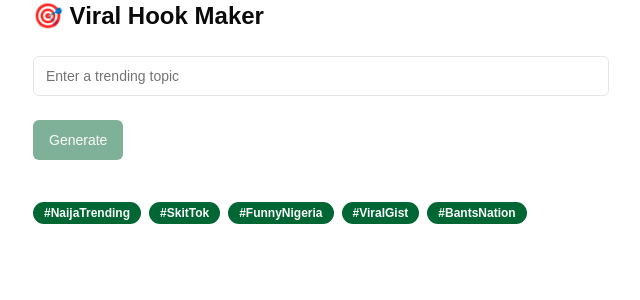
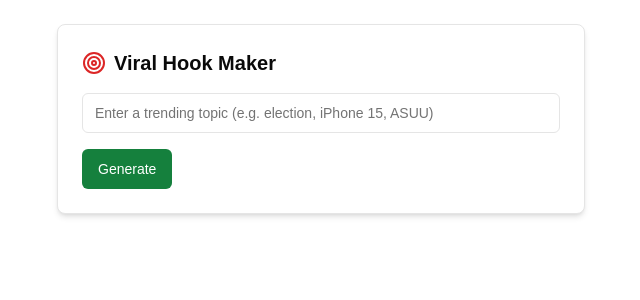
Before and after one commit to adeoyeallen/clapback-studio, a Next.js app: page /tools/viralHookMaker in a window 1280 px wide. Shown: the top 300 px of the page, without its empty margins (319-959 px from the left). Built offline with nearby package versions, Linux system fonts and the light colour scheme.

Commit message:
fix: restore ViralHookMaker layout and working Generate button

```diff
--- a/app/tools/viralHookMaker/page.tsx
+++ b/app/tools/viralHookMaker/page.tsx
@@ -1,73 +1,66 @@
-"use client"
-import { useState } from "react"
-import { Input } from "@/components/ui/input"
-import { Button } from "@/components/ui/button"
-import { Card } from "@/components/ui/card"
-import { Badge } from "@/components/ui/badge"
+'use client'
+
+import { useState } from 'react'
+import { Input } from '@/components/ui/input'
+import { Button } from '@/components/ui/button'
+import { Card } from '@/components/ui/card'
+import { Badge } from '@/components/ui/badge'
+import { Target } from 'lucide-react'
 
 export default function ViralHookMaker() {
-  const [topic, setTopic] = useState("")
+  const [topic, setTopic] = useState('')
   const [hooks, setHooks] = useState<string[]>([])
-  const [loading, setLoading] = useState(false)
 
-  const handleGenerate = async () => {
-    setLoading(true)
-    setHooks([])
+  const handleGenerate = () => {
+    if (!topic) return
 
-    // Simulate AI call delay
-    setTimeout(() => {
-      setHooks([
-        `🔥 "${topic}" wey go burst your head`,
-        `💡 Why everyone dey talk about "${topic}"`,
-        `🤣 Nigerians no go believe this about "${topic}"`
-      ])
-      setLoading(false)
-    }, 2000)
-  }
-
-  const handleSend = (tool: string) => {
-    alert(`✅ Sent to ${tool}!`)
+    // Mocked hook generation logic
+    const mockHooks = [
+      `🔥 "${topic}" is breaking the internet. Here's why everyone is talking! #${topic.replace(/\s+/g, '')} #NaijaTrends`,
+      `😂 You won't believe what happened with "${topic}" – must-watch! #FunnyNaija #${topic.split(' ')[0]}`,
+      `💥 This "${topic}" story will blow your mind. Nigerians are not smiling! 🇳🇬 #GistNigeria #TrendingNow`,
+    ]
+    setHooks(mockHooks)
   }
 
   return (
-    <div className="max-w-xl mx-auto space-y-6">
-      <h1 className="text-2xl font-bold">🎯 Viral Hook Maker</h1>
+    <div className="max-w-xl mx-auto p-6">
+      <Card className="p-6 space-y-4 shadow-md">
+        <div className="flex items-center gap-2">
+          <Target className="text-red-600" />
+          <h2 className="text-xl font-semibold">Viral Hook Maker</h2>
+        </div>
 
         <Input
-        placeholder="Enter a trending topic"
+          placeholder="Enter a trending topic (e.g. election, iPhone 15, ASUU)"
           value={topic}
           onChange={(e) => setTopic(e.target.value)}
         />
 
-      <Button onClick={handleGenerate} disabled={!topic || loading}>
-        {loading ? "Generating..." : "Generate"}
+        <Button onClick={handleGenerate} className="bg-green-700 text-white hover:bg-green-800">
+          Generate
         </Button>
 
-      {loading && <p className="text-sm text-muted">🔄 Thinking like a Naija genius…</p>}
-
         {hooks.length > 0 && (
-        <Card className="p-4 space-y-2">
-          {hooks.map((hook, idx) => (
-            <p key={idx}>👉 {hook}</p>
-          ))}
-          <div className="flex gap-2 pt-2">
-            <Button variant="outline" onClick={() => handleSend("SkitFusion")}>
-              Send to SkitFusion
-            </Button>
-            <Button variant="outline" onClick={() => handleSend("Meme2Ad")}>
-              Send to Meme2Ad
-            </Button>
+          <div className="space-y-4 mt-6">
+            <h3 className="font-medium">Generated Hooks</h3>
+            {hooks.map((hook, index) => (
+              <Card key={index} className="p-4 space-y-2">
+                <p>{hook}</p>
+                <div className="flex gap-2">
+                  <Badge variant="outline">#ClapbackStudio</Badge>
+                  <Badge variant="outline">#ViralNigeria</Badge>
+                </div>
+                <div className="flex gap-2 text-sm text-blue-700 font-medium">
+                  <button>Send to SkitFusion</button>
+                  <span>|</span>
+                  <button>Send to Meme2Ad</button>
                 </div>
               </Card>
+            ))}
+          </div>
         )}
-
-      <div className="space-x-2 pt-4">
-        <Badge>#NaijaTrending</Badge>
-        <Badge>#SkitTok</Badge>
-        <Badge>#FunnyNigeria</Badge>
-        <Badge>#ViralGist</Badge>
-        <Badge>#BantsNation</Badge>
-      </div>
+      </Card>
     </div>
   )
 }
```
Lines whose indentation alone changed are shown as unchanged.
